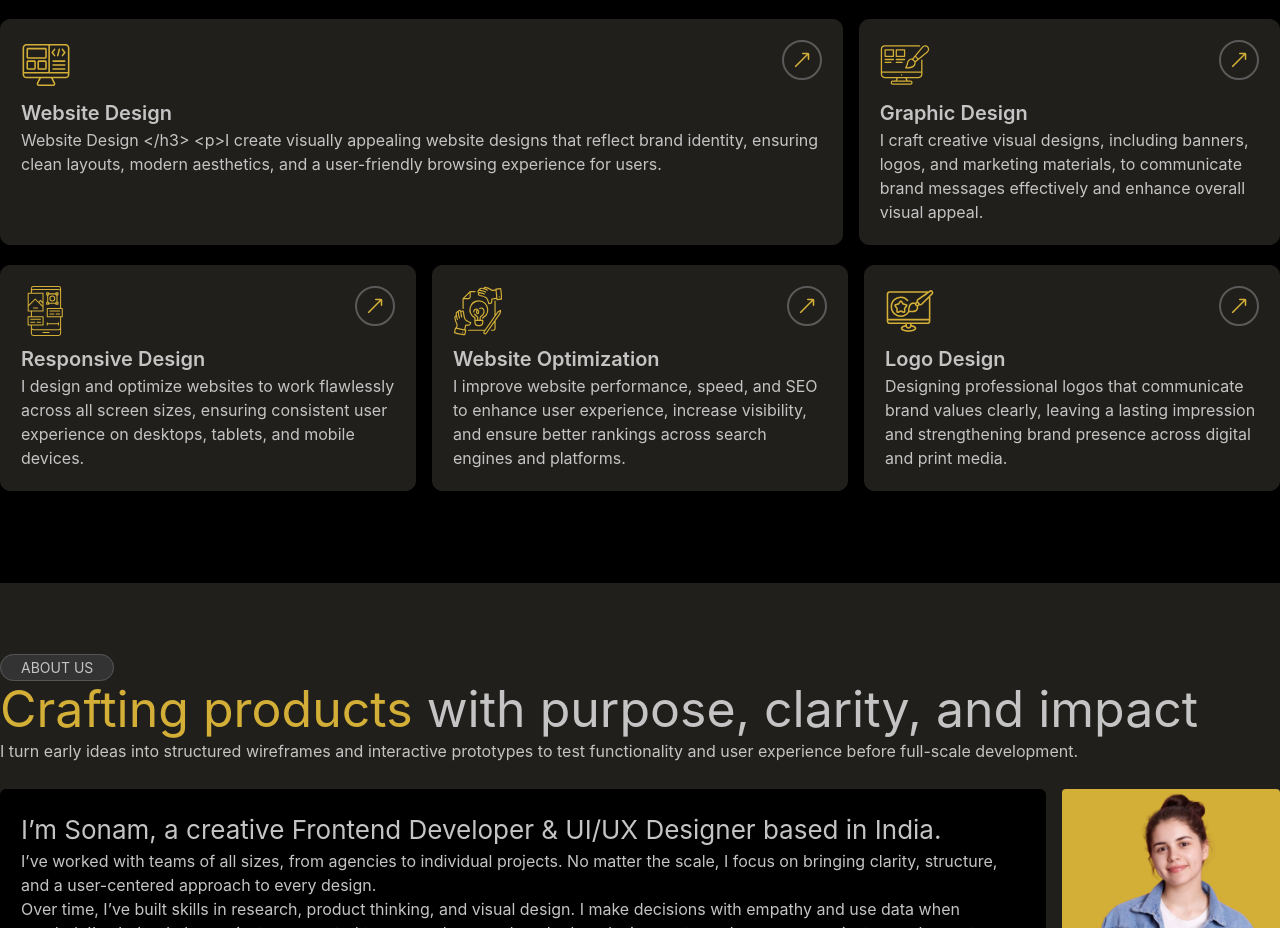
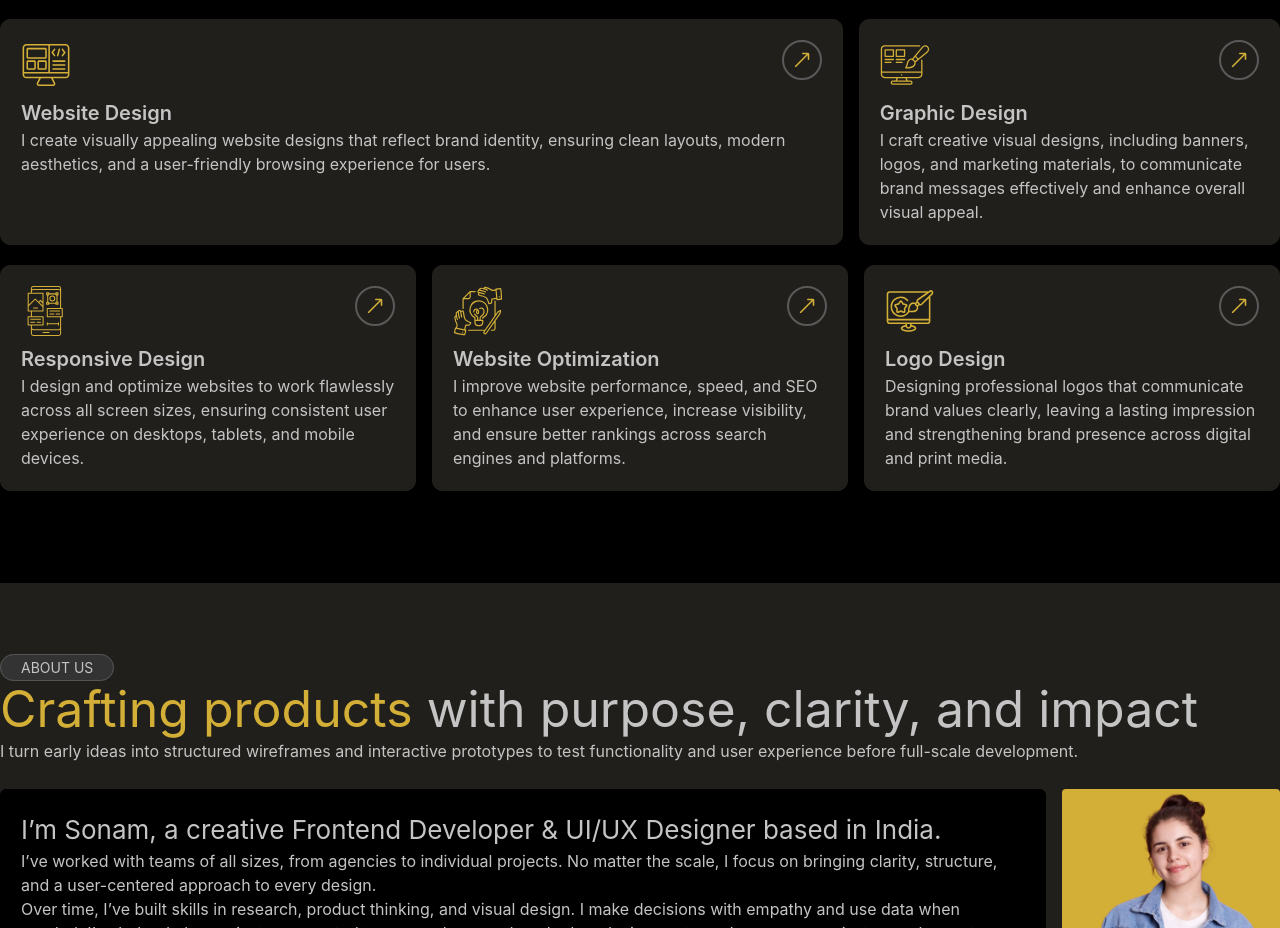
Before and after one commit to Sonam71216/portfolio, a React app: page / in a window 1280 px wide. Shown: the part 1140-2068 px from the top of the page. Built offline with nearby package versions, Linux system fonts and the light colour scheme; the HTML template or start-up script is replaced by a standard one.

Commit message:
Update App.jsx

```diff
--- a/src/App.jsx
+++ b/src/App.jsx
@@ -35,7 +35,7 @@ function App() {
     },
     {
       title: "Website Design",
-      desc: "Website Design </h3> <p>I create visually appealing website designs that reflect brand identity, ensuring clean layouts, modern aesthetics, and a user-friendly browsing experience for users.",
+      desc: "I create visually appealing website designs that reflect brand identity, ensuring clean layouts, modern aesthetics, and a user-friendly browsing experience for users.",
       icon: websiteDesign,
       arrow: arrow
     },
```
